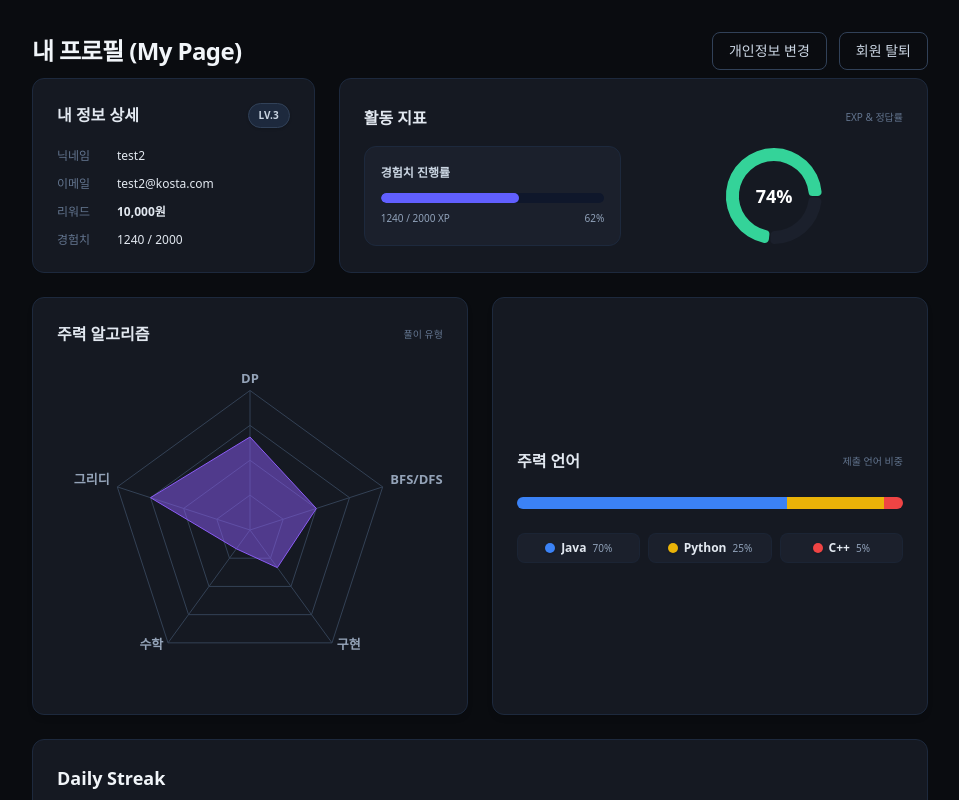
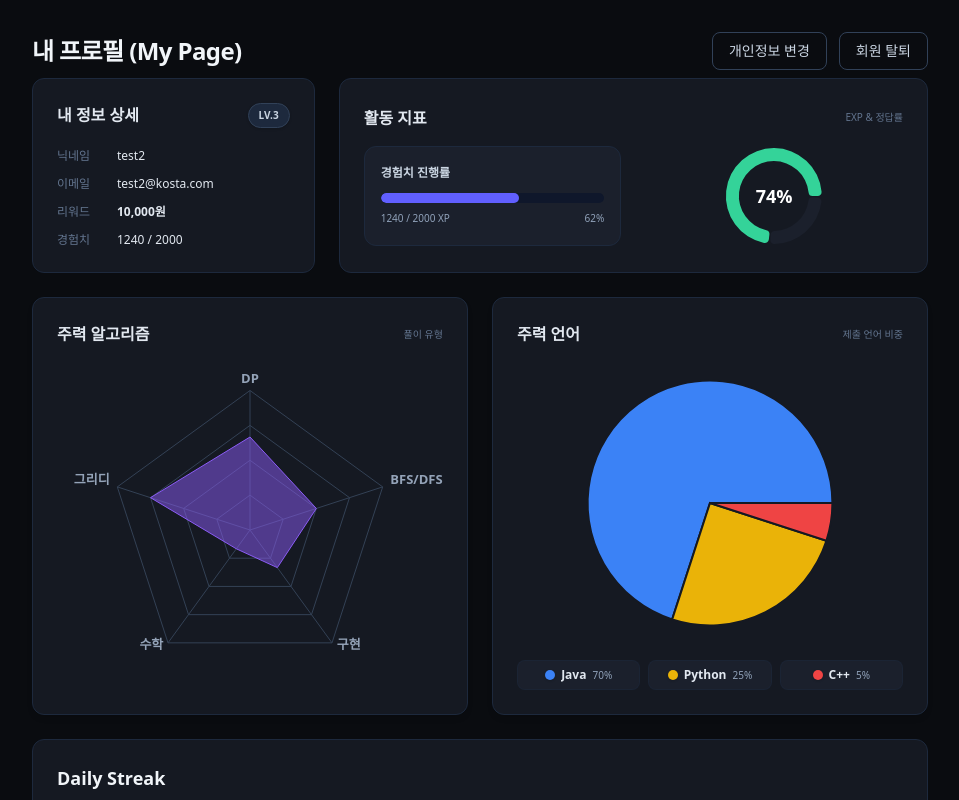
Before and after one commit to ujax-v2/ujax-front, a React (Vite) app: page /profile in a window 1280 px wide. Shown: the whole page, without its empty margins (160-1119 px from the left). Built offline with nearby package versions, Linux system fonts and the light colour scheme; sample sign-in values are in the browser's storage.

Commit message:
style: 주력 언어 차트를 바 그래프에서 파이 그래프로 변경

```diff
--- a/src/features/user/Profile.tsx
+++ b/src/features/user/Profile.tsx
@@ -230,26 +230,34 @@ export const Profile = () => {
             </div>
           </Card>
 
-          {/* 4. 주력 언어 (Multi-progress Bar) */}
-          <Card className="bg-[#151922] border-slate-800 p-6 flex flex-col justify-center shadow-md">
-            <div className="flex justify-between items-center mb-6">
+          {/* 4. 주력 언어 (Pie Chart) */}
+          <Card className="bg-[#151922] border-slate-800 p-6 flex flex-col justify-between shadow-md">
+            <div className="flex justify-between items-center mb-2">
               <h2 className="text-base font-bold text-slate-200">주력 언어</h2>
               <span className="text-[10px] text-slate-500">제출 언어 비중</span>
             </div>
 
-            <div className="flex flex-col gap-6 w-full">
-              {/* 통합 바 그래프 */}
-              <div className="w-full h-3 bg-slate-900 rounded-full overflow-hidden flex shadow-inner">
-                {languageData.map((lang, idx) => (
-                  <div
-                    key={idx}
-                    className="h-full transition-all duration-500 hover:brightness-110"
-                    style={{ width: `${lang.value}%`, backgroundColor: lang.color }}
-                    title={`${lang.name} ${lang.value}%`}
-                  ></div>
-                ))}
-              </div>
+            <div className="w-full flex-1 min-h-[250px] flex items-center justify-center mt-2 relative">
+              <ResponsiveContainer width="100%" height="100%">
+                <PieChart>
+                  <Pie
+                    data={languageData}
+                    cx="50%"
+                    cy="50%"
+                    outerRadius="90%"
+                    dataKey="value"
+                    stroke="#151922"
+                    strokeWidth={2}
+                  >
+                    {languageData.map((entry, index) => (
+                      <Cell key={`cell-${index}`} fill={entry.color} />
+                    ))}
+                  </Pie>
+                </PieChart>
+              </ResponsiveContainer>
+            </div>
 
+            <div className="flex flex-col gap-6 w-full mt-4">
               {/* 언어별 범례(Legend) - Top 3 한줄 고정 */}
               <div className="flex justify-between items-center w-full gap-2">
                 {languageData.slice(0, 3).map((lang, idx) => (
```
